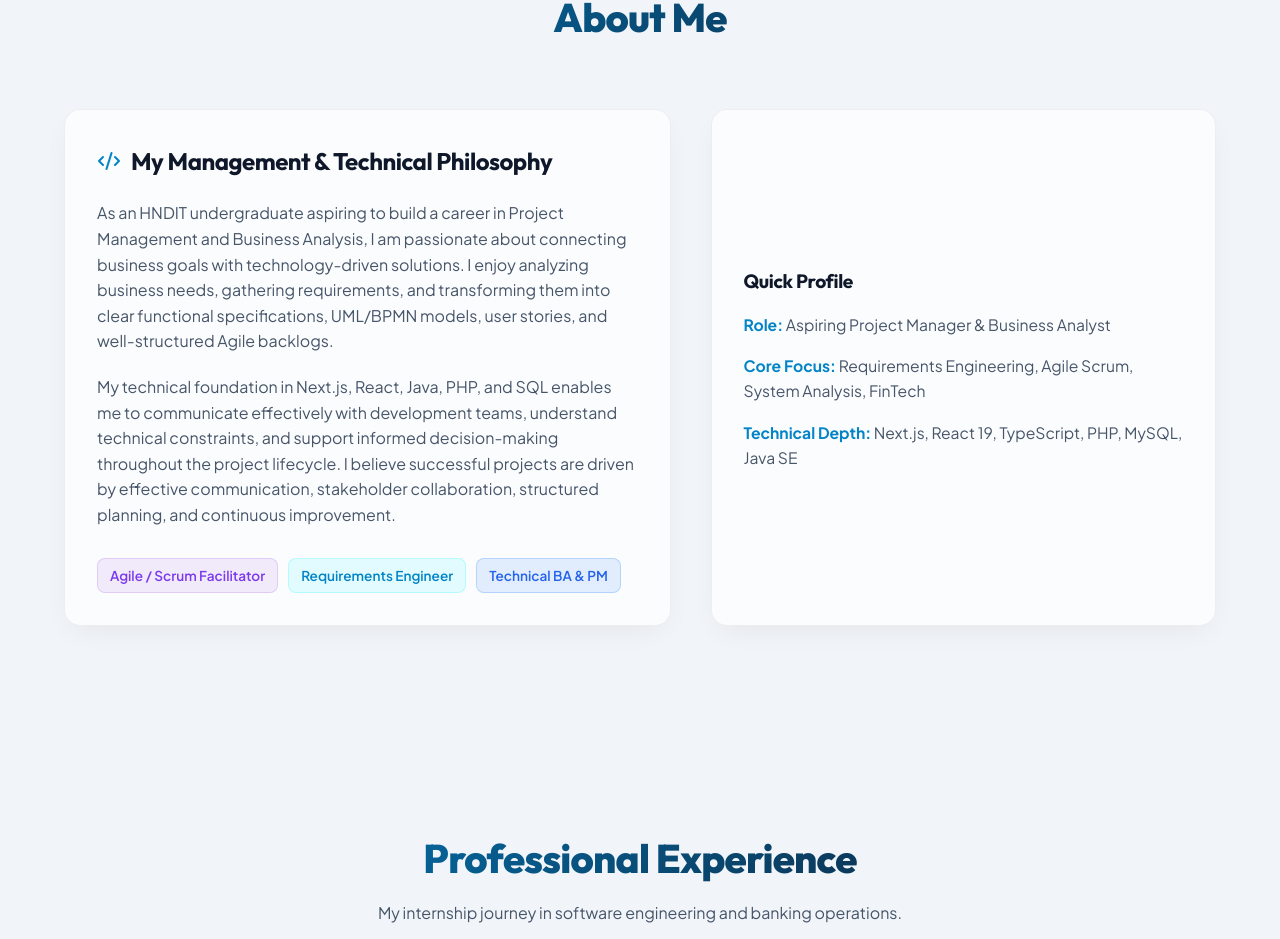
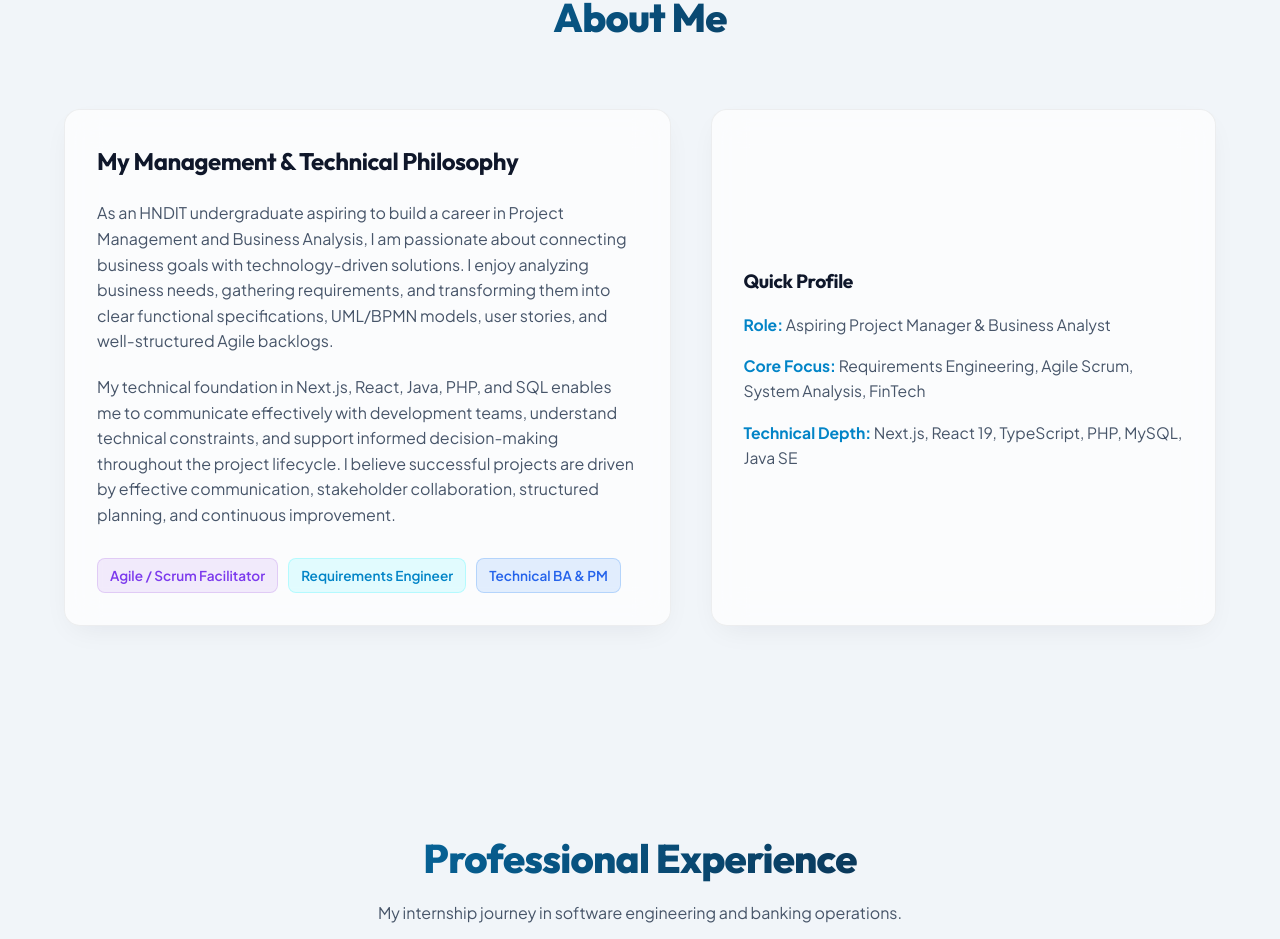
Before and after one commit to rashminda-aluvihare/My-portfolio, a React (Vite) app: page / in a window 1280 px wide. Shown: the part 915-1854 px from the top of the page. Built offline with nearby package versions, Linux system fonts and the light colour scheme; no server answers.

Commit message:
Remove </> icon from Management & Technical Philosophy heading

```diff
--- a/src/components/About.jsx
+++ b/src/components/About.jsx
@@ -1,5 +1,3 @@
-import { Code2 } from 'lucide-react';
-
 export default function About() {
   return (
     <section id="about" className="section" style={{ background: 'var(--bg-secondary)', position: 'relative' }}>
@@ -17,8 +15,7 @@ export default function About() {
 
           {/* Left Column: Philosophy */}
           <div className="glass-panel" style={{ padding: '32px', display: 'flex', flexDirection: 'column', gap: '20px' }}>
-            <h3 style={{ fontSize: '1.5rem', fontWeight: 700, display: 'flex', alignItems: 'center', gap: '10px' }}>
-              <Code2 style={{ color: 'var(--accent-cyan)' }} size={24} />
+            <h3 style={{ fontSize: '1.5rem', fontWeight: 700 }}>
               My Management & Technical Philosophy
             </h3>
 
```
